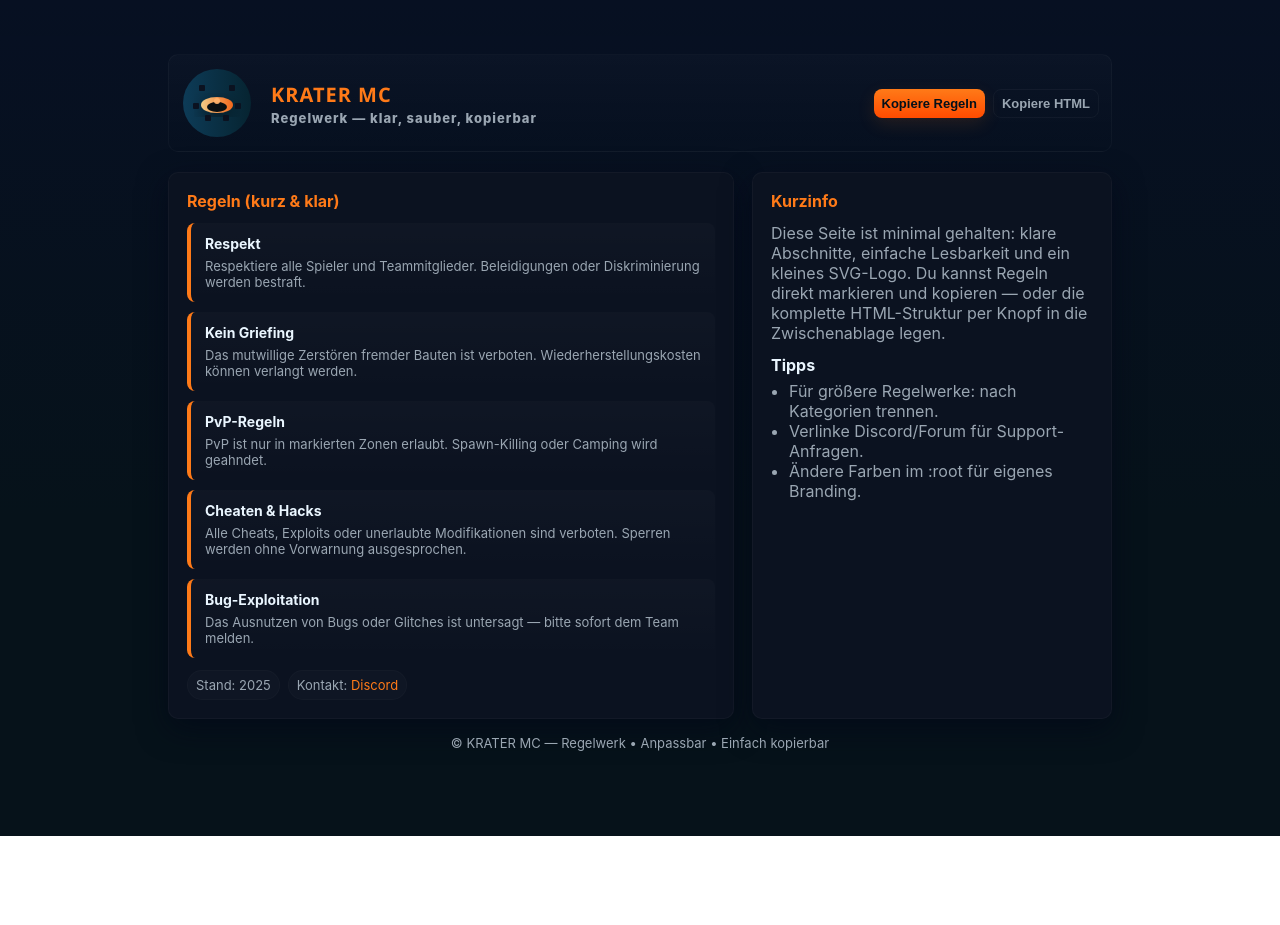
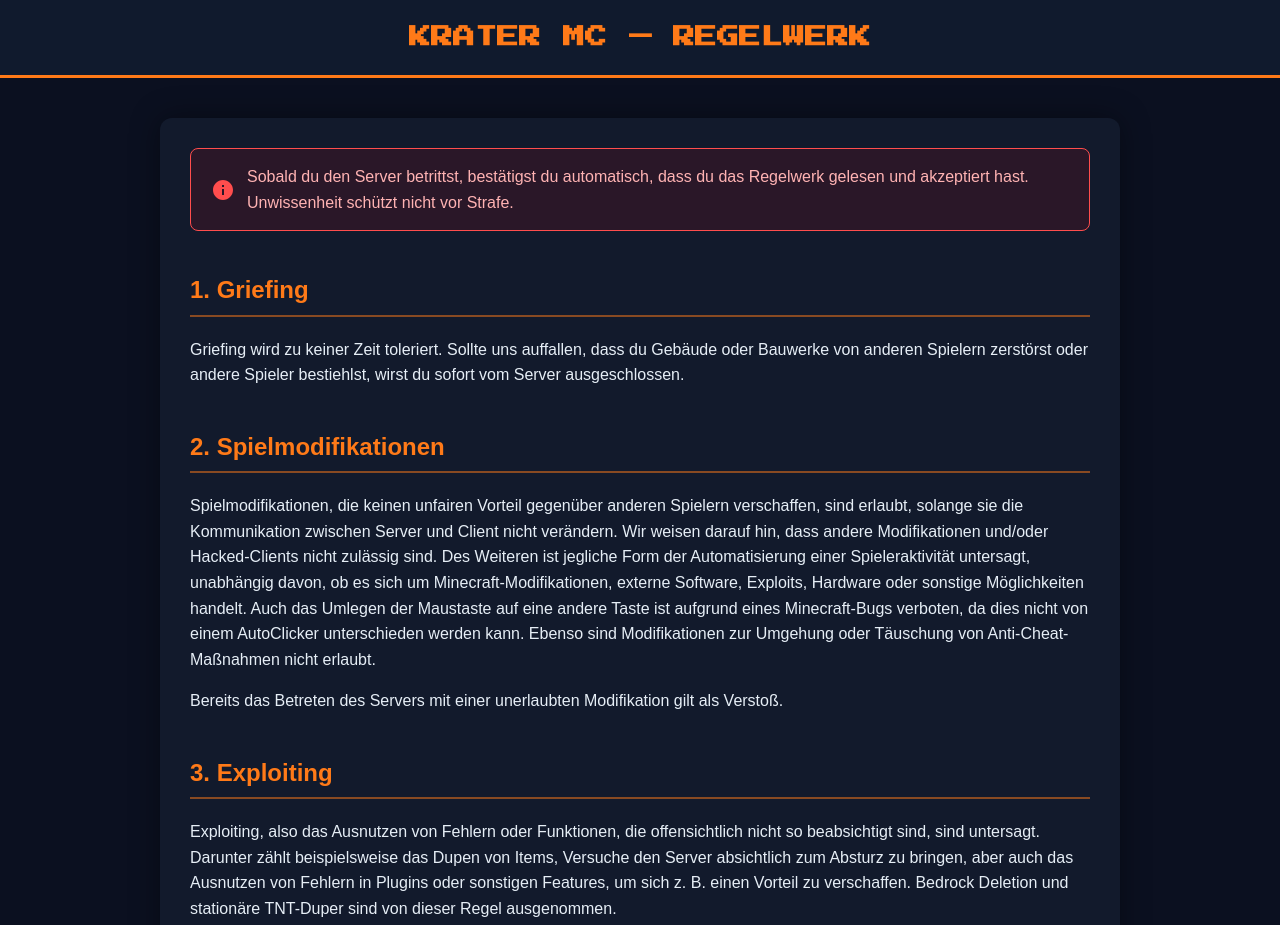
Before and after one commit to cptbarkot/cptbarkot.github.io, a plain HTML site: page index.html in a window 1280 px wide. Shown: the top 925 px of the page. Before the commit the page ends 836 px from the top, so only its background shows below. Drawn offline with Linux system fonts and the light colour scheme.

Commit message:
Update index.html

```diff
--- a/index.html
+++ b/index.html
@@ -3,235 +3,141 @@
 <head>
   <meta charset="utf-8" />
   <meta name="viewport" content="width=device-width,initial-scale=1" />
-  <title>KRATER MC — Regelwerk</title>
-
+  <title>Krater MC — Regelwerk</title>
+  <link href="https://fonts.googleapis.com/css2?family=Press+Start+2P&display=swap" rel="stylesheet">
   <style>
-    :root{
-      --bg:#071022;
-      --panel:#0e1724;
-      --accent:#ff7a18;
-      --muted:#9aa6b2;
-      --card:#0b1220;
-      --glass: rgba(255,255,255,0.03);
-      --maxw:980px;
+    body {
+      margin: 0;
+      font-family: Arial, sans-serif;
+      background: #0b1020;
+      color: #e6eef6;
+      line-height: 1.6;
     }
-
-    /* Reset & basics */
-    *{box-sizing:border-box}
-    html,body{height:100%;margin:0;font-family:Inter, system-ui, -apple-system, "Segoe UI", Roboto, "Helvetica Neue", Arial; background:linear-gradient(180deg,var(--bg),#06121a 60%); color:#eaf6ff;-webkit-font-smoothing:antialiased}
-    a{color:var(--accent);text-decoration:none}
-
-    /* Layout */
-    .wrap{max-width:var(--maxw);margin:36px auto;padding:18px;}
-    header{display:flex;align-items:center;gap:18px;padding:12px;border-radius:10px;background:linear-gradient(180deg, rgba(255,255,255,0.02), transparent);border:1px solid rgba(255,255,255,0.03)}
-    .brand{display:flex;align-items:center;gap:14px}
-    .title{font-weight:800;letter-spacing:1px}
-    .title .main{font-family: ui-rounded, "Segoe UI", Roboto, "Helvetica Neue", Arial;font-size:20px;color:var(--accent)}
-    .title .sub{display:block;color:var(--muted);font-size:13px;margin-top:2px}
-
-    main{display:block;margin-top:20px;display:grid;grid-template-columns:1fr;gap:18px}
-    .card{background:var(--card);padding:18px;border-radius:10px;border:1px solid rgba(255,255,255,0.03);box-shadow:0 10px 30px rgba(2,6,23,0.6)}
-
-    /* Rules layout */
-    .section-title{color:var(--accent);font-weight:700;margin:0 0 12px 0;font-size:16px}
-    .rules-list{list-style:none;padding:0;margin:0;display:grid;gap:10px}
-    .rule{
-      background:linear-gradient(180deg, rgba(255,255,255,0.02), transparent);
-      padding:12px 14px;border-radius:8px;border-left:4px solid var(--accent);
-      display:flex;flex-direction:column;gap:6px;
+    header {
+      background: #101a2d;
+      padding: 20px 0;
+      text-align: center;
+      border-bottom: 3px solid #ff7a18;
     }
-    .rule h3{margin:0;font-size:14px}
-    .rule p{margin:0;color:var(--muted);font-size:13px}
-
-    /* tiny meta row */
-    .meta{display:flex;gap:8px;align-items:center;color:var(--muted);font-size:13px;margin-top:8px}
-    .meta .pill{background:rgba(255,255,255,0.02);padding:6px 8px;border-radius:999px;border:1px solid rgba(255,255,255,0.02)}
-
-    /* footer */
-    footer{margin-top:16px;text-align:center;color:var(--muted);font-size:13px}
-
-    /* responsive */
-    @media (min-width:900px){
-      main{grid-template-columns: 1fr 360px}
-      .preview-card{height:100%}
+    h1 {
+      font-family: 'Press Start 2P', monospace;
+      font-size: 22px;
+      color: #ff7a18;
+      margin: 0;
     }
-
-    /* small helper for copy button */
-    .controls{display:flex;gap:8px;flex-wrap:wrap}
-    .btn{
-      background:linear-gradient(180deg,var(--accent),#ff4b00);border:none;color:#041019;padding:8px 10px;border-radius:8px;font-weight:700;cursor:pointer;
-      box-shadow:0 6px 18px rgba(255,122,24,0.12)
+    main {
+      max-width: 900px;
+      margin: 40px auto;
+      background: #121a2c;
+      padding: 30px;
+      border-radius: 12px;
+      box-shadow: 0 0 30px rgba(0,0,0,0.4);
     }
-    .btn-ghost{background:transparent;border:1px solid rgba(255,255,255,0.04);color:var(--muted);font-weight:600;padding:7px 10px;border-radius:8px;cursor:pointer}
-    .small{font-size:13px;padding:6px 8px}
+    section {
+      margin-bottom: 40px;
+    }
+    h2 {
+      color: #ff7a18;
+      border-bottom: 2px solid rgba(255,122,24,0.5);
+      padding-bottom: 5px;
+      margin-top: 40px;
+    }
+    p, li {
+      margin-bottom: 15px;
+    }
+    ul {
+      list-style: none;
+      padding: 0;
+    }
+    li {
+      margin-bottom: 20px;
+      background: rgba(255,255,255,0.03);
+      border-left: 4px solid #ff7a18;
+      padding: 15px 20px;
+      border-radius: 6px;
+    }
+    .info-box {
+      background-color: rgba(255,0,0,0.1);
+      border: 1px solid #ff4d4d;
+      border-radius: 8px;
+      padding: 15px 20px;
+      display: flex;
+      align-items: center;
+      color: #ffb3b3;
+      margin-bottom: 40px;
+    }
+    .info-box svg {
+      width: 24px;
+      height: 24px;
+      fill: #ff4d4d;
+      margin-right: 12px;
+      flex-shrink: 0;
+    }
+    footer {
+      text-align: center;
+      padding: 20px;
+      color: #9aa6b2;
+      font-size: 12px;
+    }
+    a {
+      color: #ff7a18;
+      text-decoration: none;
+    }
   </style>
 </head>
 <body>
-  <div class="wrap">
-    <header>
-      <div class="brand" aria-hidden="true">
-        <!-- SVG Logo: stilisierter Krater / Pixel-Icon -->
-        <svg width="72" height="72" viewBox="0 0 72 72" xmlns="http://www.w3.org/2000/svg" role="img" aria-label="Krater MC Logo">
-          <defs>
-            <linearGradient id="g1" x1="0" x2="1">
-              <stop offset="0" stop-color="#ffd48b"/>
-              <stop offset="1" stop-color="#ff6a1a"/>
-            </linearGradient>
-            <linearGradient id="g2" x1="0" x2="1">
-              <stop offset="0" stop-color="#0d3b57"/>
-              <stop offset="1" stop-color="#062431"/>
-            </linearGradient>
-            <filter id="f1" x="-20%" y="-20%" width="140%" height="140%">
-              <feDropShadow dx="0" dy="6" stdDeviation="8" flood-color="#000" flood-opacity="0.5"/>
-            </filter>
-          </defs>
+  <header>
+    <h1>KRATER MC — REGELWERK</h1>
+  </header>
+  <main>
+    <div class="info-box">
+      <svg xmlns="http://www.w3.org/2000/svg" viewBox="0 0 24 24"><path d="M12 2C6.48 2 2 6.48 2 12s4.48 10 10 10 10-4.48 10-10S17.52 2 12 2zm0 15h-1v-6h2v6h-1zm0-8h-1V7h2v2h-1z"/></svg>
+      <span>Sobald du den Server betrittst, bestätigst du automatisch, dass du das Regelwerk gelesen und akzeptiert hast. Unwissenheit schützt nicht vor Strafe.</span>
+    </div>
 
-          <!-- background circle -->
-          <circle cx="36" cy="36" r="34" fill="url(#g2)"/>
+    <section>
+      <h2>1. Griefing</h2>
+      <p>Griefing wird zu keiner Zeit toleriert. Sollte uns auffallen, dass du Gebäude oder Bauwerke von anderen Spielern zerstörst oder andere Spieler bestiehlst, wirst du sofort vom Server ausgeschlossen.</p>
+    </section>
 
-          <!-- crater glow -->
-          <g filter="url(#f1)">
-            <ellipse cx="36" cy="38" rx="16" ry="8" fill="url(#g1)" opacity="0.95"/>
-          </g>
+    <section>
+      <h2>2. Spielmodifikationen</h2>
+      <p>Spielmodifikationen, die keinen unfairen Vorteil gegenüber anderen Spielern verschaffen, sind erlaubt, solange sie die Kommunikation zwischen Server und Client nicht verändern. Wir weisen darauf hin, dass andere Modifikationen und/oder Hacked-Clients nicht zulässig sind. Des Weiteren ist jegliche Form der Automatisierung einer Spieleraktivität untersagt, unabhängig davon, ob es sich um Minecraft-Modifikationen, externe Software, Exploits, Hardware oder sonstige Möglichkeiten handelt. Auch das Umlegen der Maustaste auf eine andere Taste ist aufgrund eines Minecraft-Bugs verboten, da dies nicht von einem AutoClicker unterschieden werden kann. Ebenso sind Modifikationen zur Umgehung oder Täuschung von Anti-Cheat-Maßnahmen nicht erlaubt.</p>
+      <p>Bereits das Betreten des Servers mit einer unerlaubten Modifikation gilt als Verstoß.</p>
+    </section>
 
-          <!-- pixel blocks around crater -->
-          <g transform="translate(0,0)" fill="#0b1220">
-            <rect x="18" y="18" width="6" height="6" rx="1"/>
-            <rect x="48" y="18" width="6" height="6" rx="1"/>
-            <rect x="12" y="36" width="6" height="6" rx="1"/>
-            <rect x="54" y="36" width="6" height="6" rx="1"/>
-            <rect x="24" y="48" width="6" height="6" rx="1"/>
-            <rect x="42" y="48" width="6" height="6" rx="1"/>
-          </g>
+    <section>
+      <h2>3. Exploiting</h2>
+      <p>Exploiting, also das Ausnutzen von Fehlern oder Funktionen, die offensichtlich nicht so beabsichtigt sind, sind untersagt. Darunter zählt beispielsweise das Dupen von Items, Versuche den Server absichtlich zum Absturz zu bringen, aber auch das Ausnutzen von Fehlern in Plugins oder sonstigen Features, um sich z. B. einen Vorteil zu verschaffen. Bedrock Deletion und stationäre TNT-Duper sind von dieser Regel ausgenommen.</p>
+    </section>
 
-          <!-- inner crater hole -->
-          <ellipse cx="36" cy="40" rx="10" ry="5" fill="#0a0f12"/>
-          <circle cx="36" cy="34" r="3" fill="#ffb26b" opacity="0.95"/>
-        </svg>
-      </div>
+    <section>
+      <h2>4. Freundliches Verhalten</h2>
+      <p>Freundliches und respektvolles Verhalten ist Grundvoraussetzung. Alle Spieler sind verpflichtet, ein respektvolles und faires Miteinander zu wahren. Jegliche Form von Belästigung, Beleidigung, Anfeindung, Scamming, Trolling oder provozierendem Verhalten wird nicht toleriert.</p>
+      <p>Mobbing, Hetze und das wiederholte Herabsetzen einzelner Personen sind ausdrücklich untersagt. Dazu zählt insbesondere das bewusste Schlechtreden anderer Spieler, etwa durch das Aufgreifen von vergangenen Konflikten oder Fehlverhalten in abwertender Weise – insbesondere dann, wenn sich die betroffenen Personen nachweislich um ein verbessertes Verhalten bemühen.</p>
+      <p>Kritik ist erlaubt – jedoch nur in sachlicher und konstruktiver Form. Es ist zulässig, auf eigene Angebote oder Alternativen hinzuweisen oder eine persönliche Meinung zu äußern, solange dies sachlich und ohne diffamierende Sprache geschieht.</p>
+      <h3>Sprachchat-Regelung</h3>
+      <p>Das Verwenden von Soundboards sowie das Abspielen von Musik oder sonstigen Geräuschen ist grundsätzlich untersagt, sofern kein klarer und sinnvoller Kontext besteht (z. B. bei Musikevents, DJ-Clubs oder vergleichbaren Aktivitäten). In allen anderen Fällen ist davon abzusehen – insbesondere wenn es der Kommunikation schadet oder andere Spieler stört.</p>
+      <p>Wiederholte Verstöße gegen diese Verhaltensrichtlinien führen abhängig vom Schweregrad zu Ermahnungen, temporären Ausschlüssen oder einem dauerhaften Bann.</p>
+    </section>
 
-      <div class="title" style="flex:1">
-        <span class="main">KRATER MC</span>
-        <span class="sub">Regelwerk — klar, sauber, kopierbar</span>
-      </div>
+    <section>
+      <h2>5. Boosting & IRL-Trading</h2>
+      <p>Boosting und IRL-Trading sind strengstens verboten. Jeder Spieler darf lediglich einen Account besitzen. Die Nutzung von Zweitaccounts zum Farmen von Ressourcen, Geld oder anderen Vorteilen ist untersagt.</p>
+    </section>
 
-      <div style="min-width:180px;text-align:right">
-        <div class="controls">
-          <button class="btn small" id="btnCopyText" title="Regeln als Klartext kopieren">Kopiere Regeln</button>
-          <button class="btn-ghost small" id="btnCopyHtml" title="Als HTML kopieren">Kopiere HTML</button>
-        </div>
-      </div>
-    </header>
+    <section>
+      <h2>6. Unangemessene Inhalte</h2>
+      <p>Die Verbreitung unangemessener oder jugendgefährdender Inhalte ist strengstens untersagt. Es ist strikt verboten, beleidigende, selbstverletzende, diskriminierende, rassistische, sexistische, antisemitische, extremistische, gewaltverherrlichende, rechtswidrige, antidemokratische oder anderweitig unangemessene Inhalte in jeglicher Form zu äußern, darzustellen, zu verbreiten oder zu bewerben. Dies betrifft unter anderem den Chat, Bücher, Schilder, Item-Namen, Skins, Bauwerke und jegliche andere Darstellungen und Ausdrucksformen.</p>
+    </section>
 
-    <main>
-      <!-- Links: die eigentlichen Regeln -->
-      <section class="card">
-        <h2 class="section-title">Regeln (kurz & klar)</h2>
-
-        <ul class="rules-list" id="rulesList">
-          <li class="rule">
-            <h3>Respekt</h3>
-            <p>Respektiere alle Spieler und Teammitglieder. Beleidigungen oder Diskriminierung werden bestraft.</p>
-          </li>
-
-          <li class="rule">
-            <h3>Kein Griefing</h3>
-            <p>Das mutwillige Zerstören fremder Bauten ist verboten. Wiederherstellungskosten können verlangt werden.</p>
-          </li>
-
-          <li class="rule">
-            <h3>PvP-Regeln</h3>
-            <p>PvP ist nur in markierten Zonen erlaubt. Spawn-Killing oder Camping wird geahndet.</p>
-          </li>
-
-          <li class="rule">
-            <h3>Cheaten & Hacks</h3>
-            <p>Alle Cheats, Exploits oder unerlaubte Modifikationen sind verboten. Sperren werden ohne Vorwarnung ausgesprochen.</p>
-          </li>
-
-          <li class="rule">
-            <h3>Bug-Exploitation</h3>
-            <p>Das Ausnutzen von Bugs oder Glitches ist untersagt — bitte sofort dem Team melden.</p>
-          </li>
-        </ul>
-
-        <div class="meta" style="margin-top:12px">
-          <div class="pill">Stand: 2025</div>
-          <div class="pill">Kontakt: <a href="#" id="discordLink">Discord</a></div>
-        </div>
-      </section>
-
-      <!-- Rechts: kompakte Vorschau / Beschreibung -->
-      <aside class="card preview-card" aria-labelledby="previewHeading">
-        <h3 id="previewHeading" class="section-title">Kurzinfo</h3>
-        <p style="color:var(--muted);margin:0 0 10px 0">Diese Seite ist minimal gehalten: klare Abschnitte, einfache Lesbarkeit und ein kleines SVG-Logo. Du kannst Regeln direkt markieren und kopieren — oder die komplette HTML-Struktur per Knopf in die Zwischenablage legen.</p>
-
-        <div style="margin-top:12px">
-          <strong style="display:block;margin-bottom:6px">Tipps</strong>
-          <ul style="color:var(--muted);padding-left:18px;margin:0">
-            <li>Für größere Regelwerke: nach Kategorien trennen.</li>
-            <li>Verlinke Discord/Forum für Support-Anfragen.</li>
-            <li>Ändere Farben im :root für eigenes Branding.</li>
-          </ul>
-        </div>
-      </aside>
-    </main>
-
-    <footer>
-      © KRATER MC — Regelwerk • Anpassbar • Einfach kopierbar
-    </footer>
-  </div>
-
-  <script>
-    // Kopier-Funktionalität: Klartext & HTML (einfach & zuverlässig)
-    (function(){
-      const btnCopyText = document.getElementById('btnCopyText');
-      const btnCopyHtml = document.getElementById('btnCopyHtml');
-      const rulesList = document.getElementById('rulesList');
-      const discordLink = document.getElementById('discordLink');
-
-      // optional: setze hier euren Discord-Link
-      discordLink.href = "https://discord.gg/deinserver"; // <- anpassen
-
-      function getPlainText(){
-        // Erstellt klaren Text, jede Regel in eigener Zeile
-        const items = Array.from(rulesList.querySelectorAll('.rule'));
-        return items.map(it => {
-          const title = it.querySelector('h3')?.textContent?.trim() || '';
-          const body = it.querySelector('p')?.textContent?.trim() || '';
-          return title ? title + ": " + body : body;
-        }).join('\\n\\n');
-      }
-
-      function getHTMLSnippet(){
-        // Kleines, sauberes HTML-Fragment, das du 1:1 einfügen kannst
-        const container = document.createElement('div');
-        container.innerHTML = `
-          <div class="krater-rules" style="max-width:900px;margin:0 auto;padding:16px;background:#0b1220;border-radius:8px;color:#eaf6ff">
-            <h2 style="color:${getComputedStyle(document.documentElement).getPropertyValue('--accent') || '#ff7a18'};font-family:inherit">KRATER MC — Regelwerk</h2>
-            ${rulesList.innerHTML}
-          </div>
-        `;
-        // inline styles für .rule sollten nicht nötig, die Zielseite kann eigene CSS haben.
-        return container.innerHTML;
-      }
-
-      btnCopyText.addEventListener('click', function(){
-        const text = getPlainText();
-        navigator.clipboard.writeText(text).then(()=> {
-          btnCopyText.textContent = 'Kopiert ✓';
-          setTimeout(()=> btnCopyText.textContent = 'Kopiere Regeln', 2000);
-        }).catch(()=> alert('Kopieren fehlgeschlagen — bitte manuell markieren.'));
-      });
-
-      btnCopyHtml.addEventListener('click', function(){
-        const html = getHTMLSnippet();
-        navigator.clipboard.writeText(html).then(()=> {
-          btnCopyHtml.textContent = 'HTML kopiert ✓';
-          setTimeout(()=> btnCopyHtml.textContent = 'Kopiere HTML', 2000);
-        }).catch(()=> alert('Kopieren fehlgeschlagen — bitte manuell markieren.'));
-      });
-    })();
-  </script>
+    <section>
+      <h2>7. Teamentscheidungen</h2>
+      <p>Moderatoren und Admins haben stets das letzte Wort, auch wenn dies im Widerspruch zu den offiziellen Regeln stehen sollte. Wir bitten darum, auf längere Diskussionen zu verzichten. Wenn euch ein Moderator oder Admin auffordert, etwas zu unterlassen, respektiert dies bitte ohne weitere Erklärungen. Es gibt immer einen guten Grund für solche Entscheidungen.</p>
+    </section>
+  </main>
+  <footer>
+    Dieses Regelwerk orientiert sich an dem von <a href="https://server.castcrafter.de/rules.html">CastCrafter</a>. Wenn das Server-Team nicht möchte, dass wir dieses verwenden, bitte meldet euch! <a href="https://dsc.gg/kratermc">Discord</a>
+  </footer>
 </body>
 </html>
```
